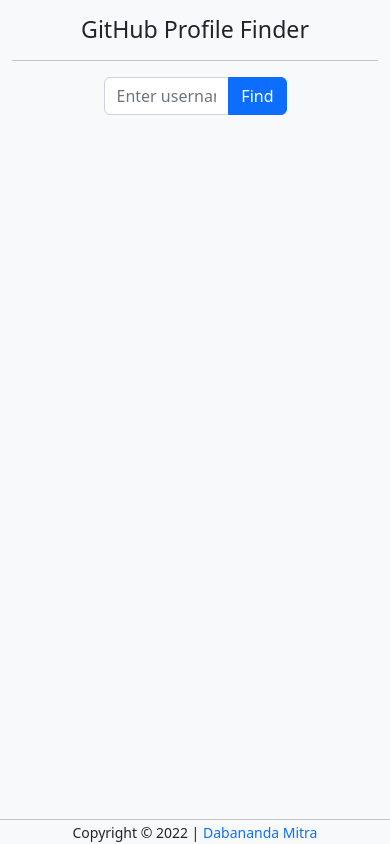
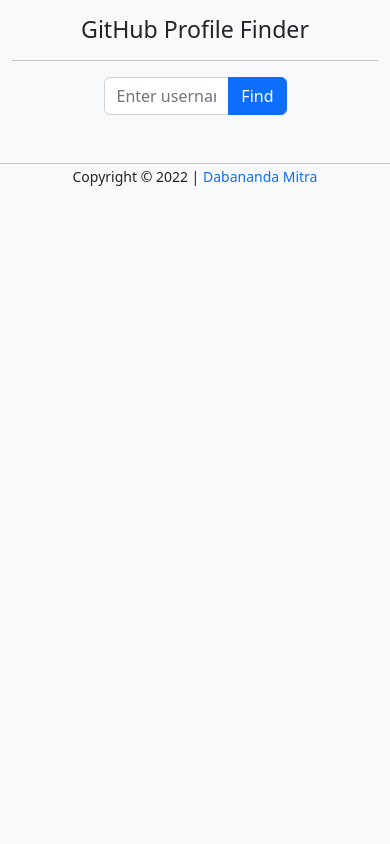
Before and after one commit to dabananda/github-finder, a plain HTML site: page index.html in a window 390 px wide. Drawn offline with nearby package versions, Linux system fonts and the light colour scheme.

Commit message:
Footer position fixed

```diff
--- a/scripts/main.js
+++ b/scripts/main.js
@@ -16,6 +16,7 @@ btn.addEventListener('click', e => {
         } else {
           // Show profile
           input.value = '';
+          console.log(data);
           ui.showProfile(data);
         }
       });
--- a/styles.css
+++ b/styles.css
@@ -1,9 +1,15 @@
+a {
+  text-decoration: none;
+}
+
 footer {
-  position:absolute;
+  position: fixed;
   bottom: 0;
   width: 100%;
 }
 
-footer a {
-  text-decoration: none;
+@media (max-width: 768px) {
+  footer {
+    position: relative;
+  }
 }
```
